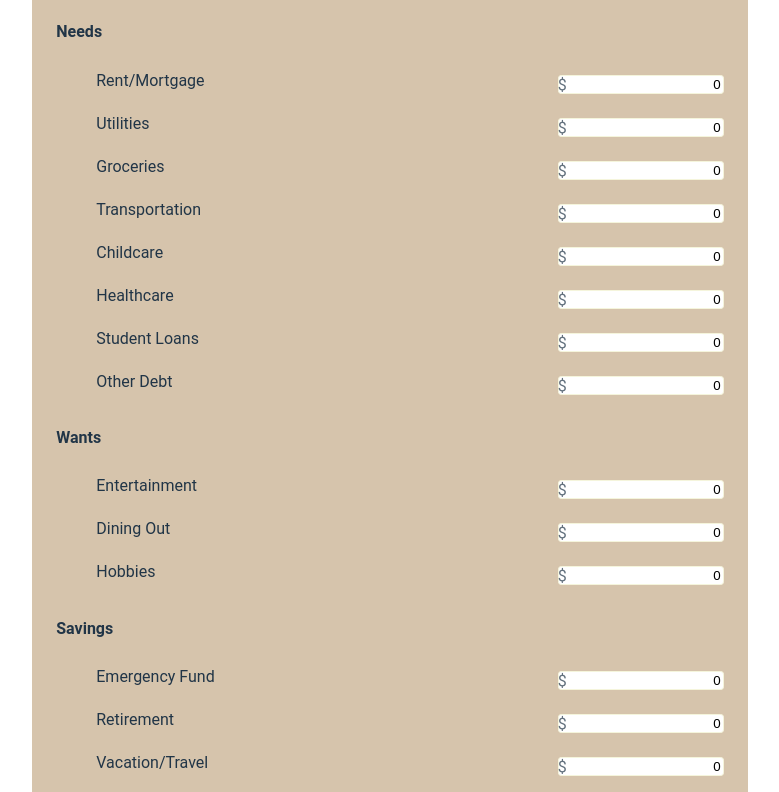
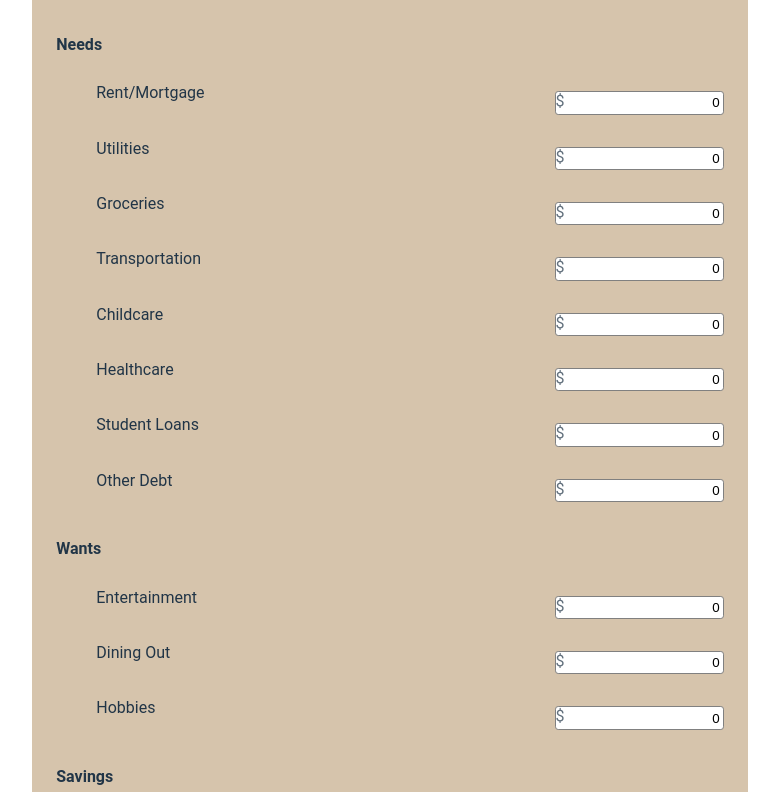
Before and after one commit to doanaminh/build-a-budget, a React (Vite) app in the folder client/: page /calculator in a window 1280 px wide. Shown: the part 488-1280 px from the top of the page, without its empty margins (250-1029 px from the left). Built offline with nearby package versions, Linux system fonts and the light colour scheme; a web font is replaced by a local one.

Commit message:
Added error features for input box

```diff
--- a/client/src/App.css
+++ b/client/src/App.css
@@ -66,11 +66,6 @@ PAGES
 }
 .Calculator label {
   width: 50%;
-}
-.Calculator input {
-  text-align: end;
-  border: beige solid 1px;
-  border-radius: .2rem;
 }
 .slider {
   display: flex;
--- a/client/src/components/InputField.css
+++ b/client/src/components/InputField.css
@@ -3,15 +3,39 @@
 }
 .Calculator input {
   text-align: end;
-  border: beige solid 1px;
+  border: 1px solid gray;
   border-radius: .2rem;
   width: 10rem;
+  padding: .2rem;
 }
-.inputField {
+.inputComp {
   width: 100%;
   display: flex;
   justify-content: space-between;
   padding: 0.25rem 0;
+}
+.inputBox {
+  display: flex;
+  justify-content: end;
+}
+.inputArea:focus {
+  border: 1px solid transparent;
+  outline-color: #43718B;
+  outline-style: ridge;
+  outline-width: 1px;
+}
+.inputBoxInvalid {
+  background: rgba(255, 113, 113, 0.3);
+  animation-duration: .25s;
+  animation-name: shake;
+}
+.inputBoxInvalid:focus {
+  outline-color: #B40000;
+}
+.inputField {
+  display: flex;
+  flex-direction: column;
+  justify-content: flex-end;
 }
 .input .symbol {
   background-color: transparent;
@@ -25,7 +49,6 @@
   width: 0;
   position: relative;
   left: 150px;
-
 }
 .years .symbol {
   width: 0;
@@ -37,7 +60,32 @@
   flex-direction: column;
 }
 .invalidWarning {
+  text-align: center;
+  font-size: 0.8rem;
+  width: 10rem;
   color: #B40000;
+  animation-duration: .25s;
+  animation-name: shake;
+}
+@keyframes shake {
+  0% {
+    transform: translateX(-.5rem);
+  }
+  10% {
+    transform: translateX(0);
+  }
+  30% {
+    transform: translateX(.5rem);
+  }
+  50% {
+    transform: translateX(-.5rem);
+  }
+  70% {
+    transform: translateX(0);
+  }
+  100% {
+    transform: translateX(.5rem);
+  }
 }
 input::-webkit-outer-spin-button,
 input::-webkit-inner-spin-button {
--- a/client/src/components/InputField.tsx
+++ b/client/src/components/InputField.tsx
@@ -6,7 +6,6 @@ interface Props {
   title: string;
   symbol: string;
   inputName: string;
-  type?: string;
   placeholder?: string;
   minimum: string;
   maximum: string;
@@ -20,7 +19,6 @@ const InputField: React.FC<Props> = ({
   title,
   symbol,
   inputName,
-  type,
   placeholder,
   minimum,
   maximum,
@@ -36,11 +34,13 @@ const InputField: React.FC<Props> = ({
 
   return (
     <>
-      <div className={`inputField`}>
+      <div className={`inputComp`}>
         <label>{title}</label>
-        <div className={`${nameClass}`}>
+        <div className={`${nameClass} inputField`}>
+          <div className={`inputBox`}>
             <span className="symbol">{symbol}</span>
             <input
+              className={`inputArea ${invalidInput ? "inputBoxInvalid" : ""}`}
               name={inputName}
               type="number"
               placeholder={placeholder}
@@ -50,6 +50,8 @@ const InputField: React.FC<Props> = ({
               onClick={selectAll}
               defaultValue={loadedValue}
             />
+          </div>
+
           {invalidInput && (
             <span className="invalidWarning">{`Please enter a number between ${minimum} and ${maximum}`}</span>
           )}
--- a/client/src/pages/BudgetCalculator.tsx
+++ b/client/src/pages/BudgetCalculator.tsx
@@ -204,6 +204,7 @@ export default function () {
                     maximum="1000000"
                     handleValue={handleChange}
                     loadedValue={userBudget.livingExpense}
+                    invalidInput={budget.livingExpenseInvalid}
                   />
                 </li>
                 <li>
@@ -216,6 +217,7 @@ export default function () {
                     maximum="1000000"
                     handleValue={handleChange}
                     loadedValue={userBudget.bills}
+                    invalidInput={budget.billsInvalid}
                   />
                 </li>
                 <li>
@@ -228,6 +230,7 @@ export default function () {
                     maximum="1000000"
                     handleValue={handleChange}
                     loadedValue={userBudget.groceries}
+                    invalidInput={budget.groceriesInvalid}
                   />
                 </li>
                 <li>
@@ -240,6 +243,7 @@ export default function () {
                     maximum="1000000"
                     handleValue={handleChange}
                     loadedValue={userBudget.transportation}
+                    invalidInput={budget.transportationInvalid}
                   />
                 </li>
                 <li>
@@ -252,6 +256,7 @@ export default function () {
                     maximum="1000000"
                     handleValue={handleChange}
                     loadedValue={userBudget.childcare}
+                    invalidInput={budget.childcareInvalid}
                   />
                 </li>
                 <li>
@@ -264,6 +269,7 @@ export default function () {
                     maximum="1000000"
                     handleValue={handleChange}
                     loadedValue={userBudget.insurance}
+                    invalidInput={budget.insuranceInvalid}
                   />
                 </li>
                 <li>
@@ -276,6 +282,7 @@ export default function () {
                     maximum="1000000"
                     handleValue={handleChange}
                     loadedValue={userBudget.studentLoans}
+                    invalidInput={budget.studentLoansInvalid}
                   />
                 </li>
                 <li>
@@ -288,6 +295,7 @@ export default function () {
                     maximum="1000000"
                     handleValue={handleChange}
                     loadedValue={userBudget.otherDebt}
+                    invalidInput={budget.otherDebtInvalid}
                   />
                 </li>
               </ul>
@@ -307,6 +315,7 @@ export default function () {
                     maximum="1000000"
                     handleValue={handleChange}
                     loadedValue={userBudget.entertainment}
+                    invalidInput={budget.entertainmentInvalid}
                   />
                 </li>
                 <li>
@@ -319,6 +328,7 @@ export default function () {
                     maximum="1000000"
                     handleValue={handleChange}
                     loadedValue={userBudget.diningOut}
+                    invalidInput={budget.diningOutInvalid}
                   />
                 </li>
                 <li>
@@ -331,6 +341,7 @@ export default function () {
                     maximum="1000000"
                     handleValue={handleChange}
                     loadedValue={userBudget.hobbies}
+                    invalidInput={budget.hobbiesInvalid}
                   />
                 </li>
               </ul>
@@ -350,6 +361,7 @@ export default function () {
                     maximum="1000000"
                     handleValue={handleChange}
                     loadedValue={userBudget.emergencyFund}
+                    invalidInput={budget.emergencyFundInvalid}
                   />
                 </li>
                 <li>
@@ -362,6 +374,7 @@ export default function () {
                     maximum="1000000"
                     handleValue={handleChange}
                     loadedValue={userBudget.retirementFund}
+                    invalidInput={budget.retirementFundInvalid}
                   />
                 </li>
                 <li>
@@ -374,6 +387,7 @@ export default function () {
                     maximum="1000000"
                     handleValue={handleChange}
                     loadedValue={userBudget.vacation}
+                    invalidInput={budget.vacationInvalid}
                   />
                 </li>
               </ul>
--- a/client/src/pages/CompoundCalculator.tsx
+++ b/client/src/pages/CompoundCalculator.tsx
@@ -6,10 +6,19 @@ export default function () {
   // Default values for investment
   const defaultInvestment = {
     initialInvestment: 1000,
+    initialInvestmentInvalid: false,
+
     monthlyContribution: 100,
+    monthlyContributionInvalid: false,
+
     yearsInvesting: 5,
+    yearsInvestingInvalid: false,
+
     interestRate: 1,
+    interestRateInvalid: false,
+
     compoundFrequency: 12,
+    compoundFrequencyInvalid: false,
   };
 
   const [investments, setInvestments] = useState(defaultInvestment);
@@ -19,9 +28,17 @@ export default function () {
     return parseInt(n);
   };
   const handleChange = (e: any) => {
+    let state = e.target.invalidInput;
+    const val = Number(e.target.value);
+    const min = Number(e.target.min);
+    const max = Number(e.target.max);
+    if (val < min || val > max) {
+      state = true;
+    }
     setInvestments({
       ...investments,
       [e.target.name]: trimZero(e.target.value),
+      [`${e.target.name}Invalid`]: state,
     });
   };
 
@@ -60,9 +77,8 @@ export default function () {
                   minimum="0"
                   maximum="1000000"
                   handleValue={handleChange}
-                  loadedValue={Number(
-                    trimZero(investments.initialInvestment.toString())
-                  )}
+                  loadedValue={investments.initialInvestment}
+                  invalidInput={investments.initialInvestmentInvalid}
                 />
               </li>
               <li>
@@ -75,6 +91,7 @@ export default function () {
                   maximum="1000000"
                   handleValue={handleChange}
                   loadedValue={100}
+                  invalidInput={investments.monthlyContributionInvalid}
                 />
               </li>
               <li>
@@ -87,6 +104,7 @@ export default function () {
                   maximum="50"
                   handleValue={handleChange}
                   loadedValue={5}
+                  invalidInput={investments.yearsInvestingInvalid}
                 />
               </li>
               <li>
@@ -99,6 +117,7 @@ export default function () {
                   maximum="50"
                   handleValue={handleChange}
                   loadedValue={1}
+                  invalidInput={investments.interestRateInvalid}
                 />
               </li>
               <li>
```
Also changed, not shown: client/todo.txt. Lines whose indentation alone changed are shown as unchanged.
